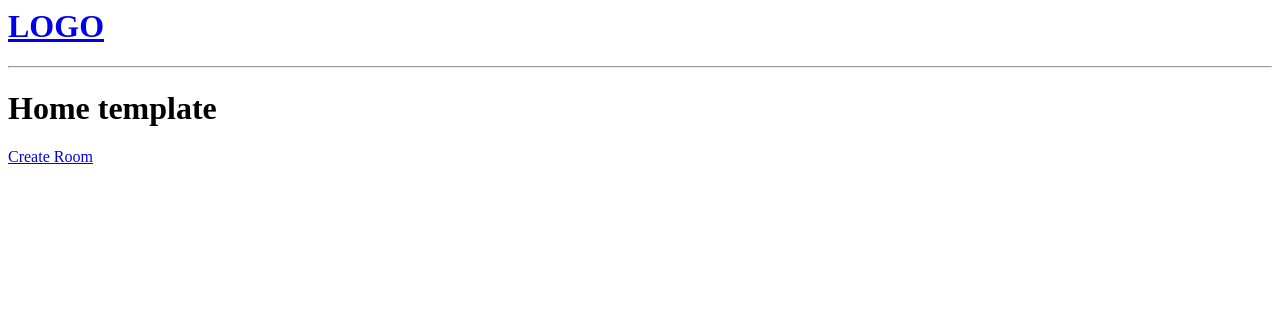
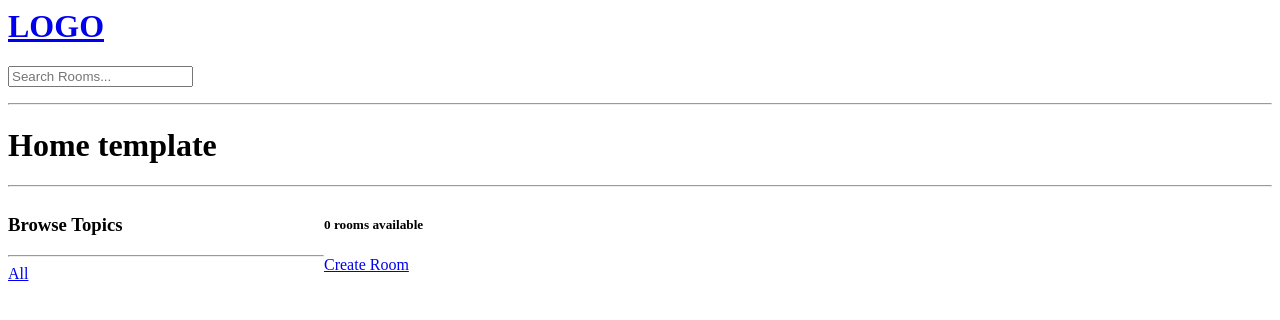
Before and after one commit to regalk13/chat-app-django, a Django app: page / in a window 1280 px wide. Shown: the top 320 px of the page. Run offline with Django 4.2, Linux system fonts and the light colour scheme; data that the repository does not hold is empty.

Commit message:
:wrench: Add advanced search options

```diff
--- a/base/templates/base/home.html
+++ b/base/templates/base/home.html
@@ -1,11 +1,36 @@
 {% extends 'main.html' %}
 
 {% block content %}
+
+
+<style>
+  .home-container {
+    display: grid;
+    grid-template-columns: 1fr 3fr;
+  }
+</style>
+
 <h1>Home template</h1>
+<hr>
+<div class="home-container">
+  <div>
+    <h3>Browse Topics</h3>
+    <hr>
+    <div>
+      <a href="{% url 'home' %}" }>All</a>
+    </div>
 
+    {% for topic in topics %}
     <div>
+      <a href="{% url 'home' %}?q={{topic.name}}">{{topic.name}}</a>
+    </div>
+    {% endfor %}
+  </div>
+  <div>
+    <h5>{{room_count}} rooms available</h5>
     <div>
       <a href="{% url 'create-room' %}">Create Room</a>
+      <div>
         {% for room in rooms %}
         <div>
           <a href="{% url 'update-room' room.id %}">Edit</a>
@@ -15,7 +40,9 @@
           <small>{{room.topic.name}}</small>
           <hr>
         </div>
+      </div>
       {% endfor %}
     </div>
   </div>
+</div>
 {% endblock %}
--- a/base/views.py
+++ b/base/views.py
@@ -1,5 +1,6 @@
 from django.shortcuts import render, redirect
-from .models import Room
+from django.db.models import Q
+from .models import Room, Topic
 from .forms import RoomForm
 
 #rooms = [
@@ -10,8 +11,15 @@ from .forms import RoomForm
 
 
 def home(request):
-    rooms = Room.objects.all()
-    context = {'rooms': rooms}
+    q = request.GET.get('q') if request.GET.get('q') != None else ''
+    rooms = Room.objects.filter(Q(topic__name__icontains=q) |
+                                Q(name__icontains=q) |
+                                Q(description__icontains=q) |
+                                Q(host__username__icontains=q))
+    topics = Topic.objects.all()
+    room_count = rooms.count()
+
+    context = {'rooms': rooms, 'topics': topics, 'room_count': room_count}
     return render(request, 'base/home.html', context)
 
 def room(request, pk):
--- a/templates/navbar.html
+++ b/templates/navbar.html
@@ -2,4 +2,10 @@
   <h1>LOGO</h1>
 </a>
 
+<form method="GET" action="{% url 'home' %}">
+  <input type="text" name="q" placeholder="Search Rooms...">
+
+</form>
+
+
 <hr>
```
Lines whose indentation alone changed are shown as unchanged.
